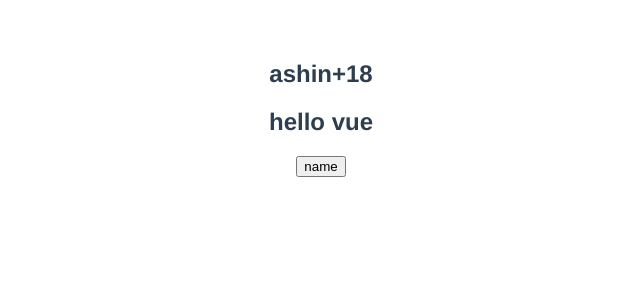
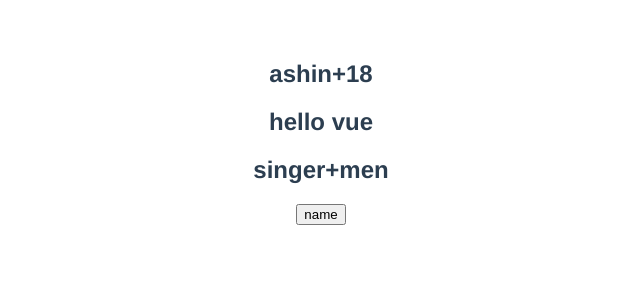
Before and after one commit to xiewenwen/vue3, a Vue app: page / in a window 1280 px wide. Shown: the top 300 px of the page, without its empty margins (319-959 px from the left). Built offline with nearby package versions, Linux system fonts and the light colour scheme.

Commit message:
🤔 setup下参数响应式实现和原理

```diff
--- a/src/App.vue
+++ b/src/App.vue
@@ -2,11 +2,14 @@
 <!-- vue3中的根标签可以多个 -->
   <h2>{{name}}+{{age}}</h2>
   <h2>{{msg}}</h2>
+  <h2>{{info.type}}+{{info.gender}}</h2>
   <button @click="say">name</button>
 </template>
 <script>
 
 // import {h} from 'vue'
+//定义响应式参数  引用对象 建成ref对象
+import {ref} from 'vue'
 export default {
   name: 'App',
   // components: {
@@ -17,18 +20,31 @@
       msg:'hello vue'
     }
   },
+  //setup下管理的数据 修改无法实现响应式
+  //需要借助ref函数
+  //在修改值的时候 要xxx.value=xxx的形式去修改值，才能实现响应式
   setup(){
-    let name='ashin'
-    let age=18
+    let name=ref('ashin')
+    let age=ref(18)
+    let info=ref({
+      type:'singer',
+      gender:'men'
+    })
 
     function say(){
+      //字符串修改方式 数据劫持 用Object.defineProperty()的get和set完成
+      name.value='stone'
+      age.value=20
+      //对象数据修改方式 用了vue3中的一个新的函数---reactive函数实现
+      info.value.type='rocker'
       console.log('my name is',name,age)
     }
     //setup返回一个对象 常用
     return{
       name,
       age,
-      say
+      say,
+      info
     }
     //返回一个渲染函数 替换模版中的所有内容
     // return ()=>h('h1','ashin')
```
